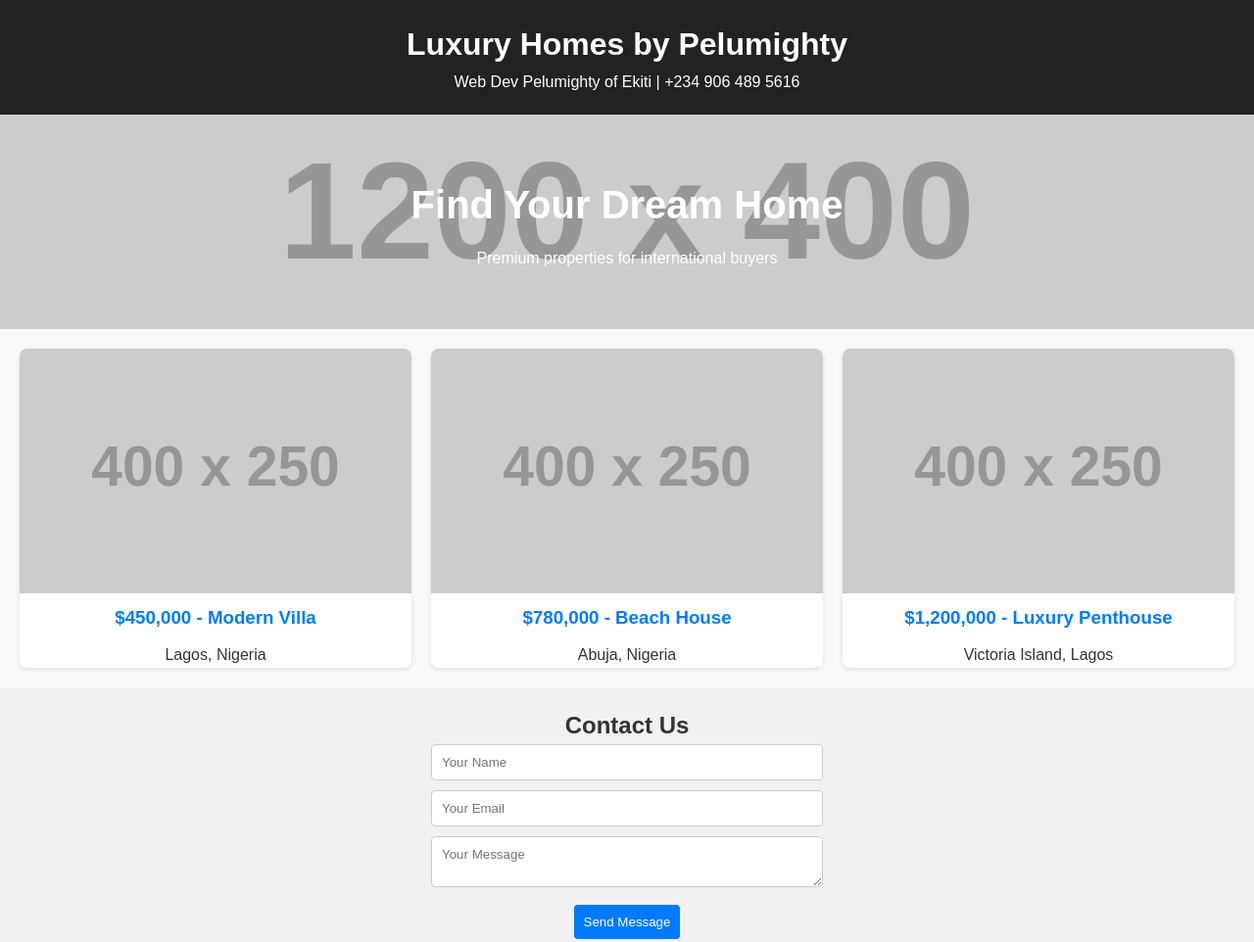
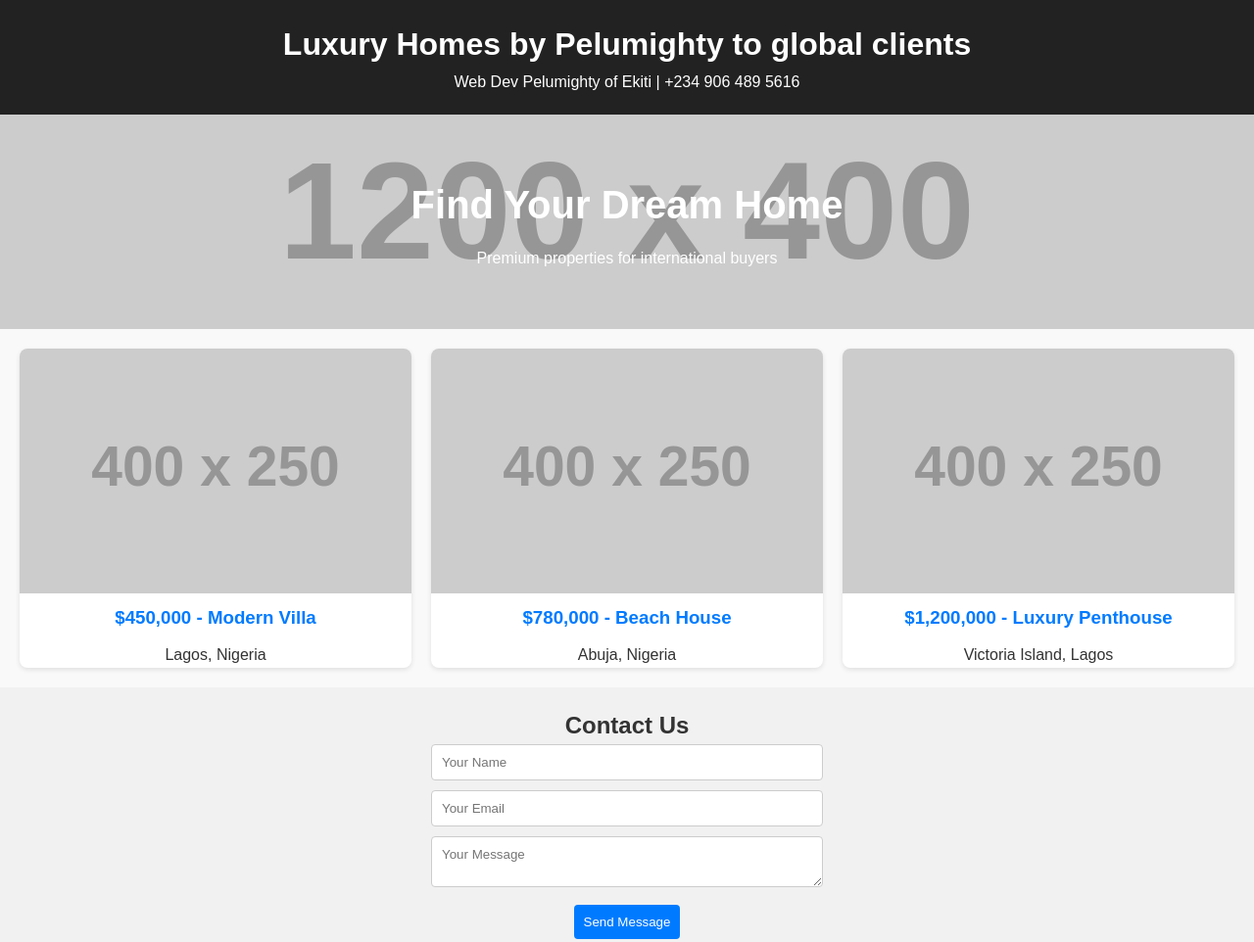
Before and after one commit to pelumighty8/real-estate-demo, a plain HTML site: page index.html in a window 1280 px wide. Shown: the top 962 px of the page at 98% size. Drawn offline with Linux system fonts and the light colour scheme; placeholder pictures from the web are drawn by us.

Commit message:
Update index.html

```diff
--- a/index.html
+++ b/index.html
@@ -8,7 +8,7 @@
 </head>
 <body>
     <header>
-        <h1>Luxury Homes by Pelumighty</h1>
+        <h1>Luxury Homes by Pelumighty to global clients</h1>
         <p>Web Dev Pelumighty of Ekiti | +234 906 489 5616</p>
     </header>
 
```
